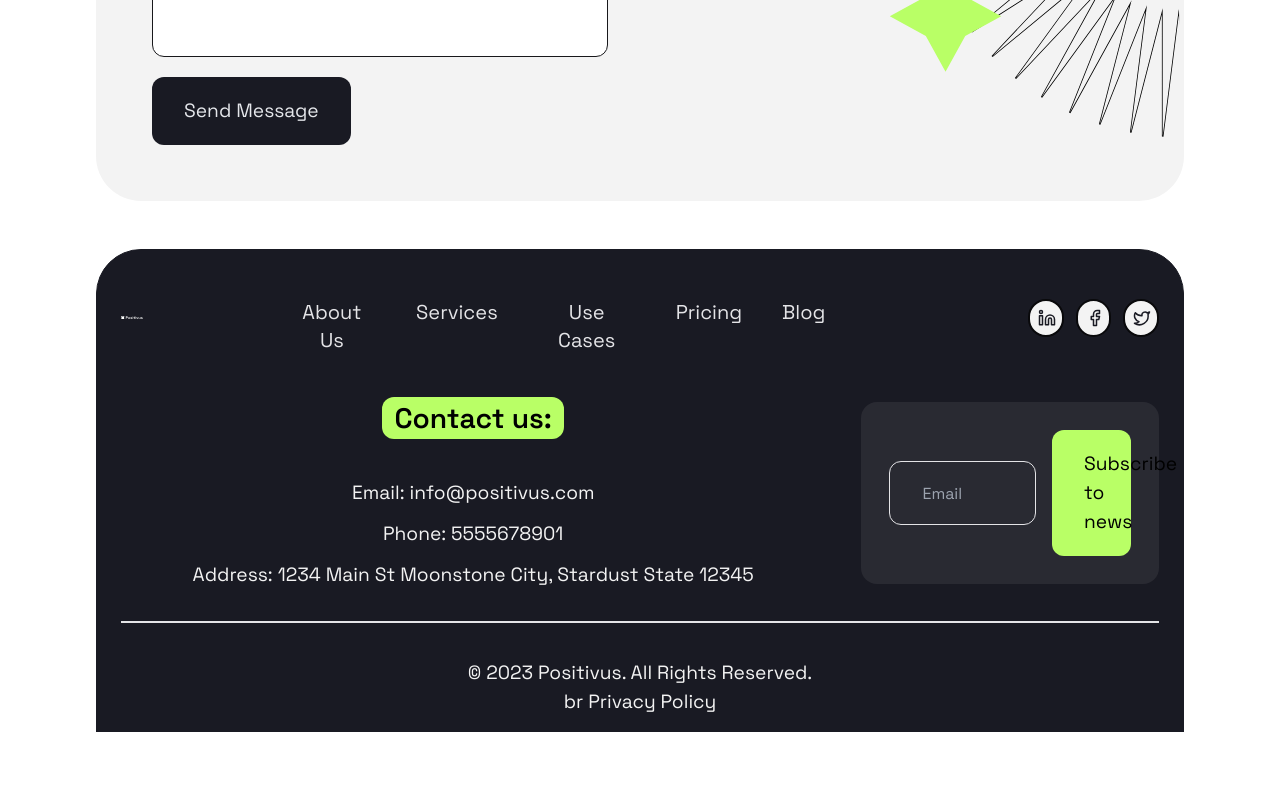
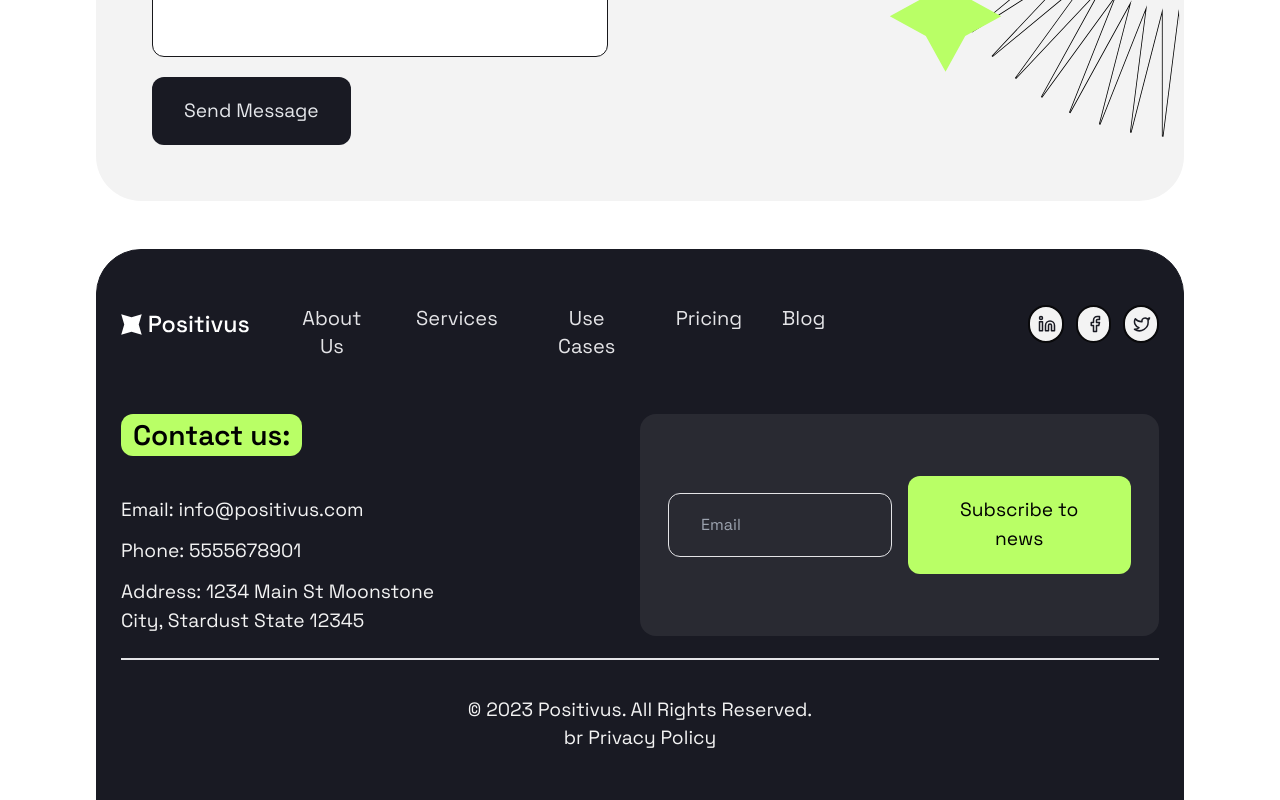
Before and after one commit to LucasMCFidelis/Positivus-Landing-Page, a React (Vite) app: page / in a window 1280 px wide. Shown: the part 6186-6986 px from the top of the page. Before the commit the page ends 6918 px from the top, so only its background shows below. Built offline with nearby package versions, Linux system fonts and the light colour scheme; what @savvywombat/tailwindcss-grid-areas would draw is missing.

Commit message:
Corrige estrutura do grid da SectionFooter

```diff
--- a/src/components/cards/CardLogo.tsx
+++ b/src/components/cards/CardLogo.tsx
@@ -15,8 +15,8 @@ export function CardLogo({ styleLogo, size, areaGrid }: CardLogoProps) {
                 black: 'black'
             },
             size: {
-                md: 'w-32 lg:w-1/6',
-                lg: 'w-40 lg:w-1/5',
+                md: 'w-32 lg:w-[10vw]',
+                lg: 'w-40 lg:w-[15vw]',
             }
         },
         defaultVariants: {
--- a/src/components/sectionPage/SectionFooter.tsx
+++ b/src/components/sectionPage/SectionFooter.tsx
@@ -17,18 +17,20 @@ export function SectionFooter() {
         >
             <Card.Logo styleLogo="white" size="md" areaGrid="logo" />
             <Card.Nav direction="dynamic" areaGrid="navBar"></Card.Nav>
-            <div className="flex flex-col gap-3 justify-center items-center [grid-area:contact]">
-                <h3 className="text-title-3-mobile lg:first-line:text-title-3-desktop text-center bg-[#B9FF66] px-3 rounded-xl font-semibold mb-7">Contact us:</h3>
+            <div className="[grid-area:information] flex flex-col lg:flex-row gap-y-9 lg:justify-between">
+                <div className="flex flex-col gap-3 justify-center items-center lg:items-start lg:w-1/3 text-center lg:text-left">
+                    <h3 className="text-title-3-mobile lg:text-title-3-desktop bg-[#B9FF66] px-3 rounded-xl font-semibold mb-7">Contact us:</h3>
                     {contactUs.map((item) => (
-                    <p className="text-paragraph-mobile md:text-paragraph-desktop text-center text-[#f3f3f3]">{item[0]}: {item[1]}</p>
+                        <p className="text-paragraph-mobile md:text-paragraph-desktop text-[#f3f3f3]">{item[0]}: {item[1]}</p>
                     ))}
                 </div>
-            <div className="w-full flex flex-col lg:flex-row gap-4 justify-center items-center p-7 bg-[#292A32] rounded-2xl [grid-area:subscribe]">
+                <div className="w-full lg:w-1/2 flex  flex-col lg:flex-row gap-4 justify-center items-center p-7 bg-[#292A32] rounded-2xl">
                     <input
                         placeholder="Email"
-                    className={"rounded-xl px-8 py-4 border border-zinc-200 bg-transparent w-full h-[8vh]"}
+                        className={"rounded-xl px-8 py-4 border border-zinc-200 bg-transparent w-full lg:w-1/2 h-[8vh]"}
                     />
-                <Button colorBG={"green"} text="Subscribe to news" className="lg:w-2/5" />
+                    <Button colorBG={"green"} text="Subscribe to news" className="lg:w-1/2 " />
+                </div>
             </div>
             <div className="flex gap-3 justify-center items-center [grid-area:socialMedias]">
                 <Button colorBG={"white"} rounded="full" className="" >
@@ -41,7 +43,7 @@ export function SectionFooter() {
                     <Twitter color="#191A23" size={18} />
                 </Button>
             </div>
-            <div className="w-full space-y-9 [grid-area:rightsReserved]">
+            <div className="w-full space-y-9 lg:mb-10 [grid-area:rightsReserved]">
                 <div className="h-0.5 bg-zinc-200" />
                 <p className="text-paragraph-mobile md:text-paragraph-desktop text-center text-[#f3f3f3]">© 2023 Positivus. All Rights Reserved.<br /> br
                     Privacy Policy</p>
--- a/src/index.css
+++ b/src/index.css
@@ -47,7 +47,7 @@
     display: grid;
     grid-template-areas:
       "logo navBar navBar socialMedias"
-      "contact contact subscribe subscribe"
+      "information information information information"
       "rightsReserved rightsReserved rightsReserved rightsReserved " ;
     grid-template-columns: repeat(4, 1fr);
     grid-template-rows: 20% 1fr 20%;
```
Lines whose indentation alone changed are shown as unchanged.
